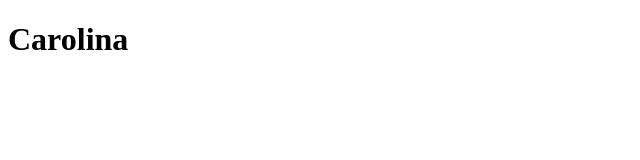
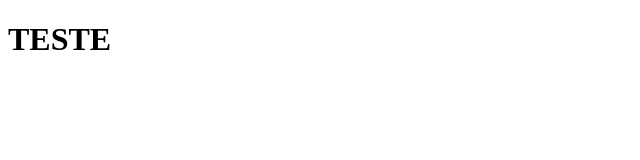
Before and after one commit to carolinalmeidas/git_kenzie_aula, a plain HTML site: page index.html in a window 1280 px wide. Shown: the full height of the page, 0-640 px from the left. Drawn offline with Linux system fonts and the light colour scheme.

Commit message:
novo teste

```diff
--- a/index.html
+++ b/index.html
@@ -4,9 +4,9 @@
     <meta charset="UTF-8">
     <meta http-equiv="X-UA-Compatible" content="IE=edge">
     <meta name="viewport" content="width=device-width, initial-scale=1.0">
-    <title>Projeto Git</title>
+    <title>TESTE</title>
 </head>
 <body>
-    <h1>Carolina</h1>
+    <h1> TESTE </h1>
 </body>
 </html>
```
